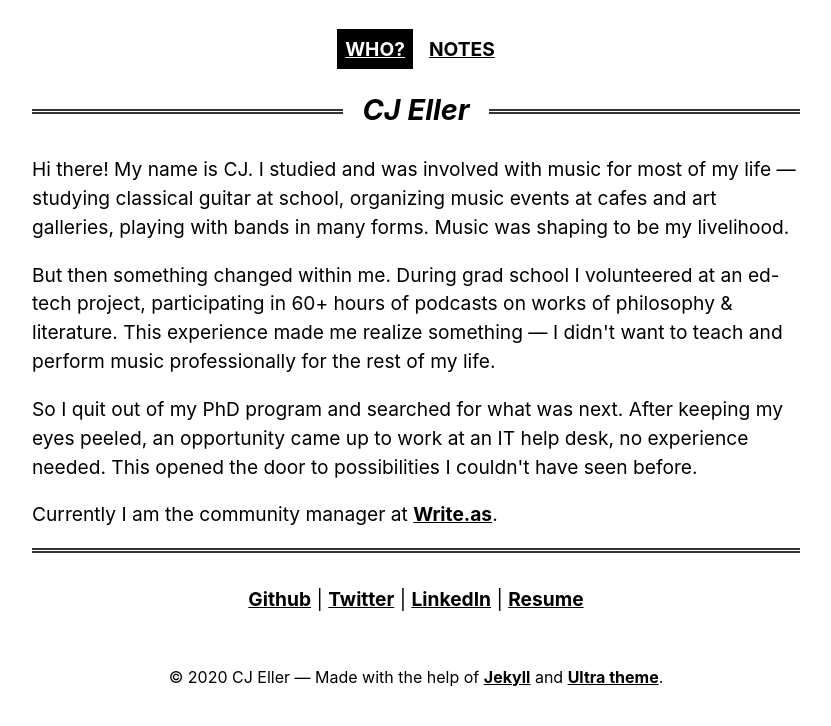
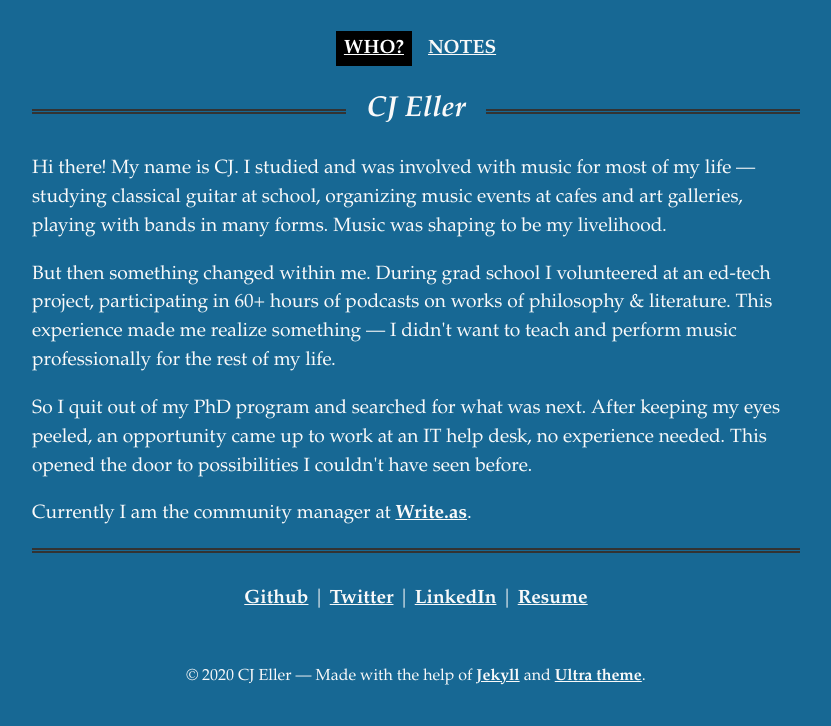
Before and after one commit to cjeller1592/cjeller-site, a Jekyll site: the page built from index.html, in a window 1280 px wide. Shown: the top 726 px of the page, without its empty margins (224-1055 px from the left). Built offline with Jekyll 4.4.1, drawn with Linux system fonts in a browser that asks for light colours; some web fonts are replaced; the list of posts is cut into pages by our own code.

Commit message:
Updated CSS

```diff
--- a/_sass/_type.scss
+++ b/_sass/_type.scss
@@ -1,3 +1,5 @@
+@import url('https://use.typekit.net/kst2rrh.css');
+
 body {
   font-size: 1.20rem;
   line-height: 1.5;
@@ -5,11 +7,14 @@ body {
   text-rendering: optimizeLegibility;
   -webkit-text-size-adjust: 100%;
   zoom: 1;
-  font-family: -apple-system, BlinkMacSystemFont, "Segoe UI", Roboto, Helvetica, Arial, sans-serif, "Apple Color Emoji", "Segoe UI Emoji", "Segoe UI Symbol";
+  font-family: Palatino, proxima-nova-condensed, "Segoe UI", Roboto;
+  color:#f9f9f9;
+  background-color: #176894;
 }
 
 blog-title {
   text-align: center;
+  color: dodgerblue;
 }
 
 header p strong {
@@ -19,13 +24,13 @@ header p strong {
 .post-title {
 /*    background: black; */
     margin: 5rem 0;
-/*    color: white;  */
+    color: #f9f9f9;
     padding: 2rem;
     font-weight: bold;
 }
 
 a,a:visited {
-  color: black;
+  color:#f9f9f9;
   font-weight: bold;
 
   &:hover {
@@ -41,7 +46,6 @@ a.active {
 }
 
 blockquote {
-  background: #f9f9f9;
   border-left: 5px solid black;
   font-size: 120%;
   margin: 2rem 0;
```
